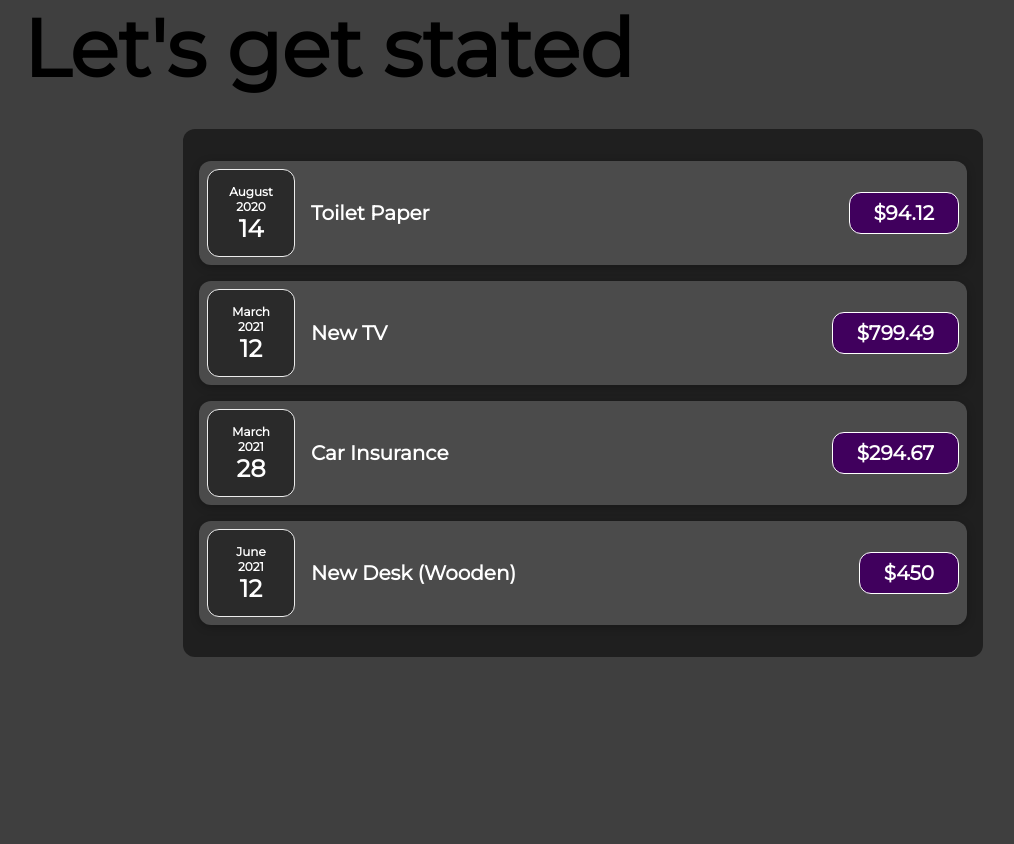
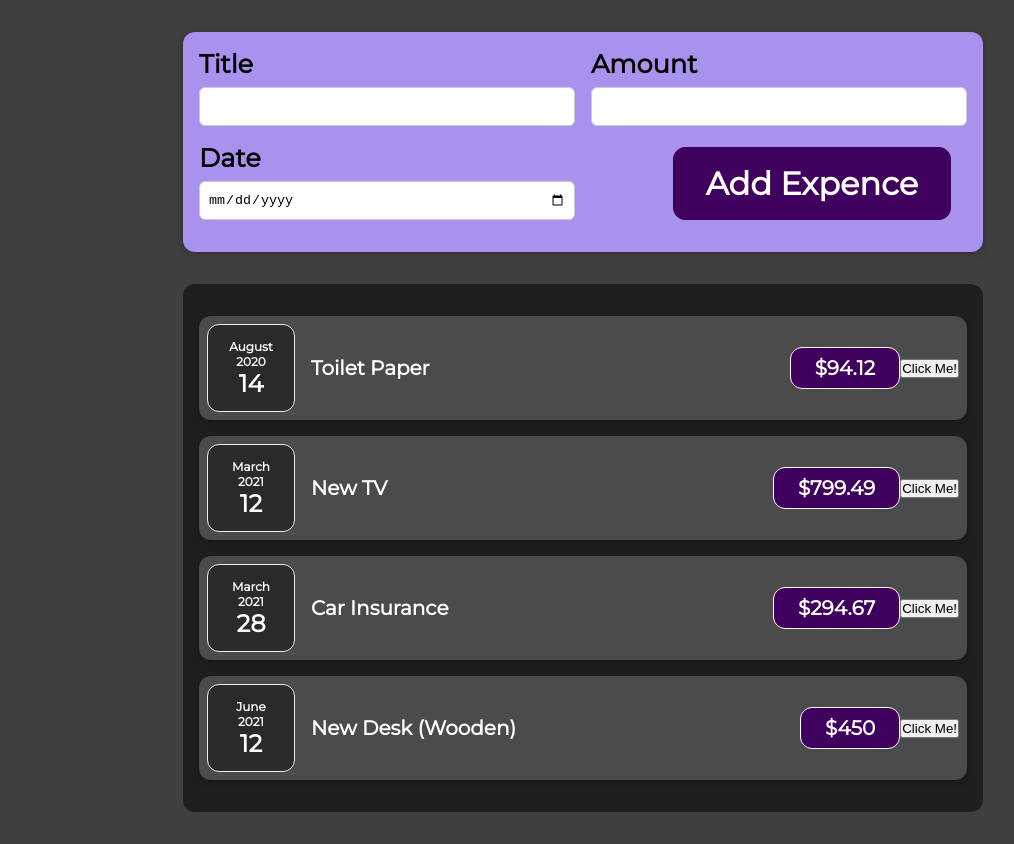
Before and after one commit to Annon007/Expence-Tracker, a React (Create React App) app: page / in a window 1280 px wide. Shown: the whole page, without its empty margins (57-1071 px from the left). Before the commit the page ends 800 px from the top, so only its background shows below. Built offline with nearby package versions, Linux system fonts and the light colour scheme.

Commit message:
Expence Frorms

```diff
--- a/src/App.js
+++ b/src/App.js
@@ -3,6 +3,7 @@ import React from "react";
 
 import styles from './App.module.css';
 import Expences from './components/Expences/Expences';
+import NewExpence from "./components/NewExpence/NewExpence";
 
 const App = () => {
   const expenses = [
@@ -28,7 +29,7 @@ const App = () => {
   ];
   return (
     <div className={styles.appContainer}>
-      Let's get stated
+      <NewExpence />
       <Expences expence={expenses} />
 
     </div>
--- a/src/components/Expences/ExpenceItems.js
+++ b/src/components/Expences/ExpenceItems.js
@@ -1,4 +1,4 @@
-import React from "react";
+import React, { useState } from "react";
 import styles from "./ExpenceItems.module.css"
 
 // importing components
@@ -6,13 +6,20 @@ import ExpenceDate from "./ExpenceDate";
 import Card from "../UI/Card";
 
 const ExpenceItems = (expence) => {
-
+    const [title, setTitled] = useState(expence.props.title);
+    const clickHandeler = (e) => {
+        setTitled("Updated!")
+        console.log("Clicked!!!");
+        console.log(e.target.value)
+        console.log(e.target)
+    }
     return <Card className={styles.expenseItem}>
         <ExpenceDate date={expence.props.date} />
         <div className={styles.expenseItemDescription}>
-            <h2>{expence.props.title}</h2>
+            <h2>{title}</h2>
             <div className={styles.expenseItemPrice}> ${expence.props.amount}</div>
         </div>
+        <button value={title} name={"hello"} onClick={clickHandeler}>Click Me!</button>
     </Card>
 }
 export default ExpenceItems;
--- /dev/null
+++ b/src/components/NewExpence/ExpenceForm.js
@@ -0,0 +1,24 @@
+import React from "react";
+import styles from "./ExpenceForm.module.css";
+const ExpenceForm = () => {
+    return <form>
+        <div className={styles.newExpenceControlls}>
+            <div className={styles.newExpenceControll}>
+                <label>Title</label>
+                <input type="text" />
+            </div>
+            <div className={styles.newExpenceControll}>
+                <label>Amount</label>
+                <input type="number" min="0.01" step="0.01" />
+            </div>
+            <div className={styles.newExpenceControll}>
+                <label>Date</label>
+                <input type="date" min="2019-01-01" max="2022-12-31" />
+            </div>
+            <div className={styles.newExpenceActions}>
+                <button type="submit">Add Expence</button>
+            </div>
+        </div>
+    </form>
+};
+export default ExpenceForm;
--- /dev/null
+++ b/src/components/NewExpence/ExpenceForm.module.css
@@ -0,0 +1,32 @@
+.newExpenceControlls {
+  display: grid;
+  grid-template-columns: 1fr 1fr;
+  align-items: end;
+  gap: 1rem;
+  margin-bottom: 1rem;
+  text-align: left;
+}
+.newExpenceControll {
+  display: grid;
+  grid-template-rows: 1fr 1fr;
+}
+.newExpenceControll label {
+  font-size: 1.6rem;
+  font-weight: bold;
+  margin-bottom: 0.5rem;
+  display: block;
+}
+
+.newExpenceControll input {
+  font: 1.6rem;
+  padding: 0.5rem;
+  border-radius: 6px;
+  border: 1px solid #ccc;
+  width: 20rem;
+  width: 100%;
+}
+
+.newExpenceActions {
+  font-size: 2rem;
+  text-align: right;
+}
--- /dev/null
+++ b/src/components/NewExpence/NewExpence.js
@@ -0,0 +1,13 @@
+import React from "react";
+import styles from "./NewExpence.module.css";
+
+// importing components
+
+import ExpenceForm from "./ExpenceForm";
+const NewExpence = () => {
+    return <div className={styles.newExpence}>
+        <ExpenceForm />
+    </div>
+
+}
+export default NewExpence;
--- /dev/null
+++ b/src/components/NewExpence/NewExpence.module.css
@@ -0,0 +1,38 @@
+.newExpence {
+  background-color: #a892ee;
+  padding: 1rem;
+  margin: 2rem auto;
+  width: 50rem;
+  max-width: 95%;
+  border-radius: 12px;
+  text-align: center;
+  box-shadow: 0 1px 8px rgba(0, 0, 0, 0.25);
+}
+
+.newExpence button {
+  font: inherit;
+  cursor: pointer;
+  padding: 1rem 2rem;
+  border: 1px solid #40005d;
+  background-color: #40005d;
+  color: white;
+  border-radius: 12px;
+  margin-right: 1rem;
+}
+
+.newExpence button:hover,
+.newExpence button:active {
+  background-color: #510674;
+  border-color: #510674;
+}
+
+.newExpence button.alternative {
+  color: #220131;
+  border-color: transparent;
+  background-color: transparent;
+}
+
+.newExpence button.alternative:hover,
+.newExpence button.alternative:active {
+  background-color: #ddb3f8;
+}
```
